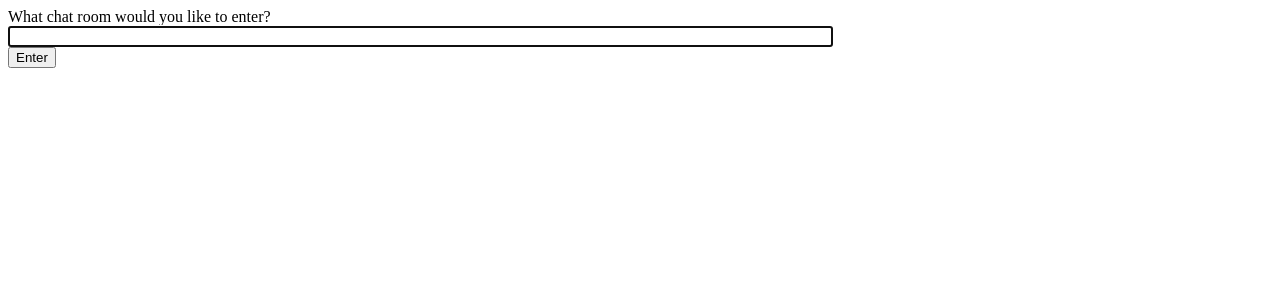
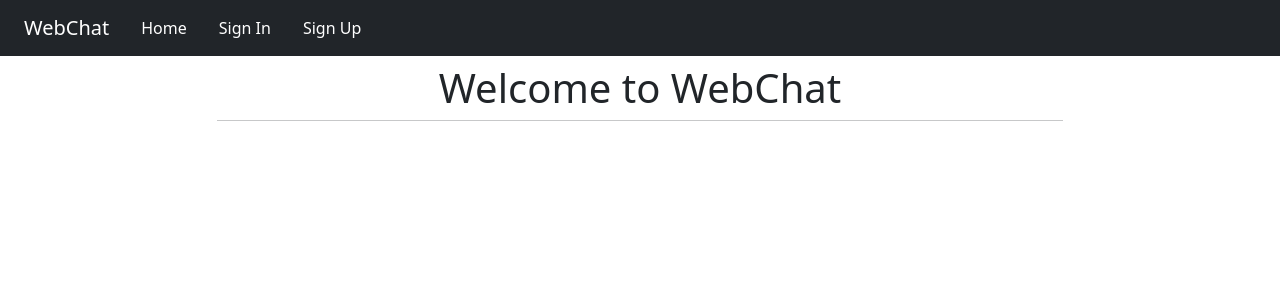
Before and after one commit to zalexvic/python-django-chat, a Django app: template chat/templates/chat/index.html in a window 1280 px wide. Shown: the top 300 px of the page. Run offline with Django 3.2, Linux system fonts and the light colour scheme; the template is opened without the code that fills it, so the values that code supplies are empty.

Commit message:
changed templates

```diff
--- /dev/null
+++ b/chat/templates/chat/base.html
@@ -0,0 +1,17 @@
+<html>
+<head>
+    <link href="https://cdn.jsdelivr.net/npm/bootstrap@5.0.1/dist/css/bootstrap.min.css" rel="stylesheet" integrity="sha384-+0n0xVW2eSR5OomGNYDnhzAbDsOXxcvSN1TPprVMTNDbiYZCxYbOOl7+AMvyTG2x" crossorigin="anonymous">
+    <title>{% block title %}Base title{% endblock %}</title>
+</head>
+
+<body>
+    <div id="content" name="content">
+        <div class="row justify-content-center">
+                {% block content %}
+                {% endblock %}
+        </div>
+    </div>
+<script src="https://cdn.jsdelivr.net/npm/@popperjs/core@2.9.2/dist/umd/popper.min.js" integrity="sha384-IQsoLXl5PILFhosVNubq5LC7Qb9DXgDA9i+tQ8Zj3iwWAwPtgFTxbJ8NT4GN1R8p" crossorigin="anonymous"></script>
+<script src="https://cdn.jsdelivr.net/npm/bootstrap@5.0.1/dist/js/bootstrap.min.js" integrity="sha384-Atwg2Pkwv9vp0ygtn1JAojH0nYbwNJLPhwyoVbhoPwBhjQPR5VtM2+xf0Uwh9KtT" crossorigin="anonymous"></script>
+</body>
+</html>
--- a/chat/templates/chat/index.html
+++ b/chat/templates/chat/index.html
@@ -1,26 +1,42 @@
-<!DOCTYPE html>
-<html>
-<head>
-    <meta charset="utf-8"/>
-    <title>Chat Rooms</title>
-</head>
-<body>
-    What chat room would you like to enter?<br>
-    <input id="room-name-input" type="text" size="100"><br>
-    <input id="room-name-submit" type="button" value="Enter">
+{% extends 'chat/base.html' %}
 
-    <script>
-        document.querySelector('#room-name-input').focus();
-        document.querySelector('#room-name-input').onkeyup = function(e) {
-            if (e.keyCode === 13) {  // enter, return
-                document.querySelector('#room-name-submit').click();
-            }
-        };
+{% block title %}Main title{% endblock %}
 
-        document.querySelector('#room-name-submit').onclick = function(e) {
-            var roomName = document.querySelector('#room-name-input').value;
-            window.location.pathname = '/chat/' + roomName + '/';
-        };
-    </script>
-</body>
-</html>
+{% block content %}
+    <style type="text/css">
+        .nav-link {
+            color: #ffffff;
+        }
+
+        .nav-link:hover {
+            color: #eb34e8;
+        }
+
+        #description h1 {
+            text-align: center;
+        }
+    </style>
+
+    <nav class="navbar navbar-dark bg-dark">
+      <div class="container-fluid justify-content-start">
+        <a class="navbar-brand" href="#">WebChat</a>
+        <ul class="nav">
+            <li class="nav-item">
+              <a class="nav-link" aria-current="page" href="#">Home</a>
+            </li>
+            <li class="nav-item">
+              <a class="nav-link" href="#">Sign In</a>
+            </li>
+            <li class="nav-item">
+              <a class="nav-link" href="#">Sign Up</a>
+            </li>
+        </ul>
+      </div>
+    </nav>
+
+    <div id="description" class="col-8">
+        <h1 class="mt-2">Welcome to WebChat</h1>
+        <hr class="mt-0 mb-4">
+    </div>
+
+{% endblock %}
--- a/chatapp/urls.py
+++ b/chatapp/urls.py
@@ -21,6 +21,6 @@
 from django.conf.urls.static import static
 
 urlpatterns = [
-    path('chat/', include('chat.urls')),
+    path('', include('chat.urls')),
     path('admin/', admin.site.urls),
-]+ static(settings.MEDIA_URL, document_root=settings.MEDIA_ROOT)
+] + static(settings.MEDIA_URL, document_root=settings.MEDIA_ROOT)
```
